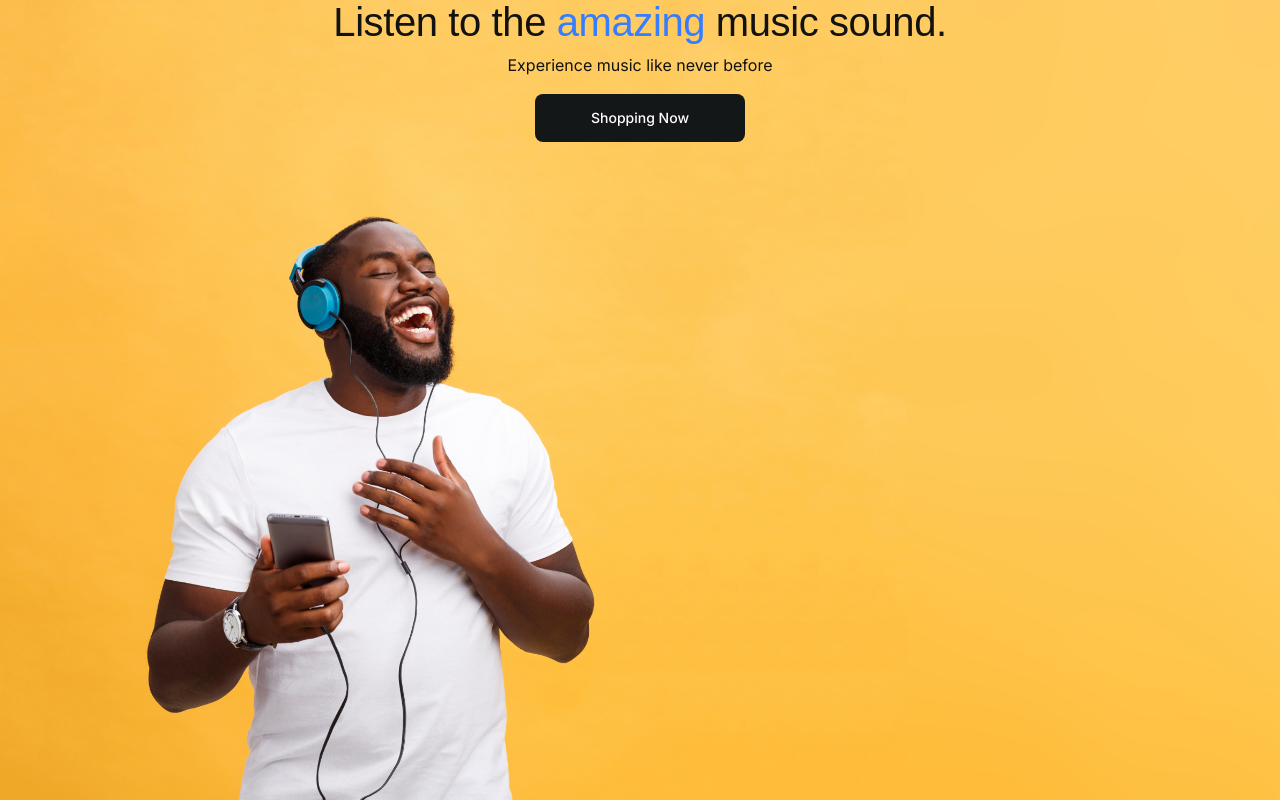
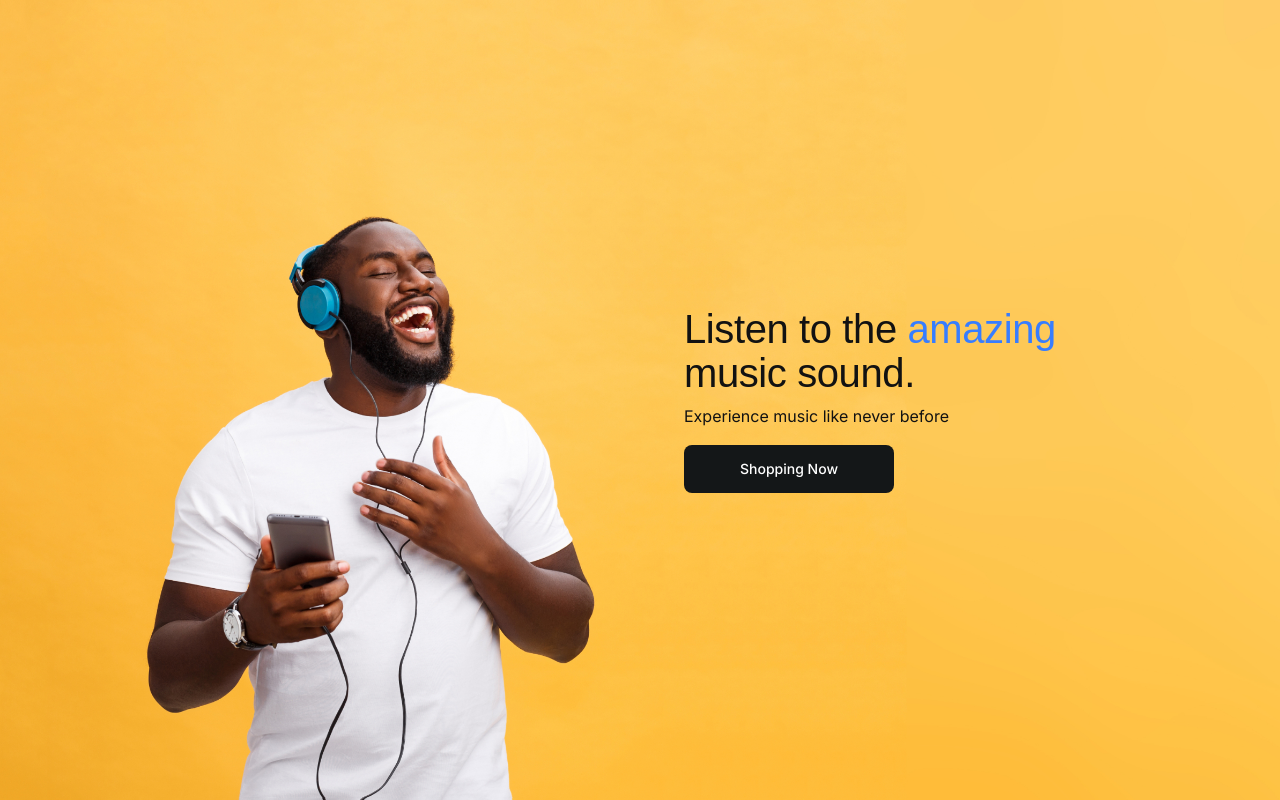
Before and after one commit to lostcode-dev/ecomerce-web-mart, a Next.js app: page /Hero in a window 1280 px wide. Built offline with nearby package versions, Linux system fonts and the light colour scheme.

Commit message:
(feat)create hero page: Finished Desktop version for the hero page. All structure layout for the hero page is done.

```diff
--- a/src/app/Hero/styled.ts
+++ b/src/app/Hero/styled.ts
@@ -26,12 +26,15 @@ export const HeroSection = styled.section`
   @media (min-width: 768px) {
     background-position: 60% 0%;
     background-image: url("/heroFullImg.jpg");
-    padding: 0 5rem;
+    padding: 0 2rem;
+    flex-direction: row;
+    justify-content: flex-end;
     align-items: center;
   }
   @media (min-width: 1024px) {
     background-position: 80%;
     padding: 0 10rem;
+    text-align: left;
 
   }
   @media (min-width: 1440px) {
@@ -41,7 +44,15 @@ export const HeroSection = styled.section`
 `;
 
 export const Container = styled.div`
-  max-width: 1120px;
+
+  @media (min-width: 768px) {
+    width: 50%;
+    max-width: 436px;
+  }
+  @media (min-width: 1440px) {
+    width: 50%;
+    max-width: 532px;
+  }
 
 `
 
@@ -52,6 +63,13 @@ export const BigCTA = styled.h1`
   font-weight: 500;
   line-height: 2.75rem;
   letter-spacing: -0.025rem;
+
+  @media (min-width: 1440px) {
+    font-size: 5rem;
+    line-height: 5.25rem;
+    letter-spacing: -0.1875rem;
+
+  }
 
 `
 
@@ -64,6 +82,12 @@ export const SmallCTA = styled.p`
   font-weight: 400;
   line-height: 1.625rem;
   margin-bottom: 1rem;
+
+  @media (min-width: 1440px) {
+    font-size: 1.25rem;
+    line-height: 2rem;
+    margin-bottom: 1.75rem;
+  }
 `
 
 export const ButtonCTA = styled.button`
@@ -75,4 +99,10 @@ export const ButtonCTA = styled.button`
   font-size: 0.875rem;
   font-weight: 500;
   line-height: 1.5rem;
+
+  @media (min-width: 1440px) {
+    font-size: 1.125rem;
+    line-height: 2rem;
+    letter-spacing: -0.025rem;
+  }
 `
```
